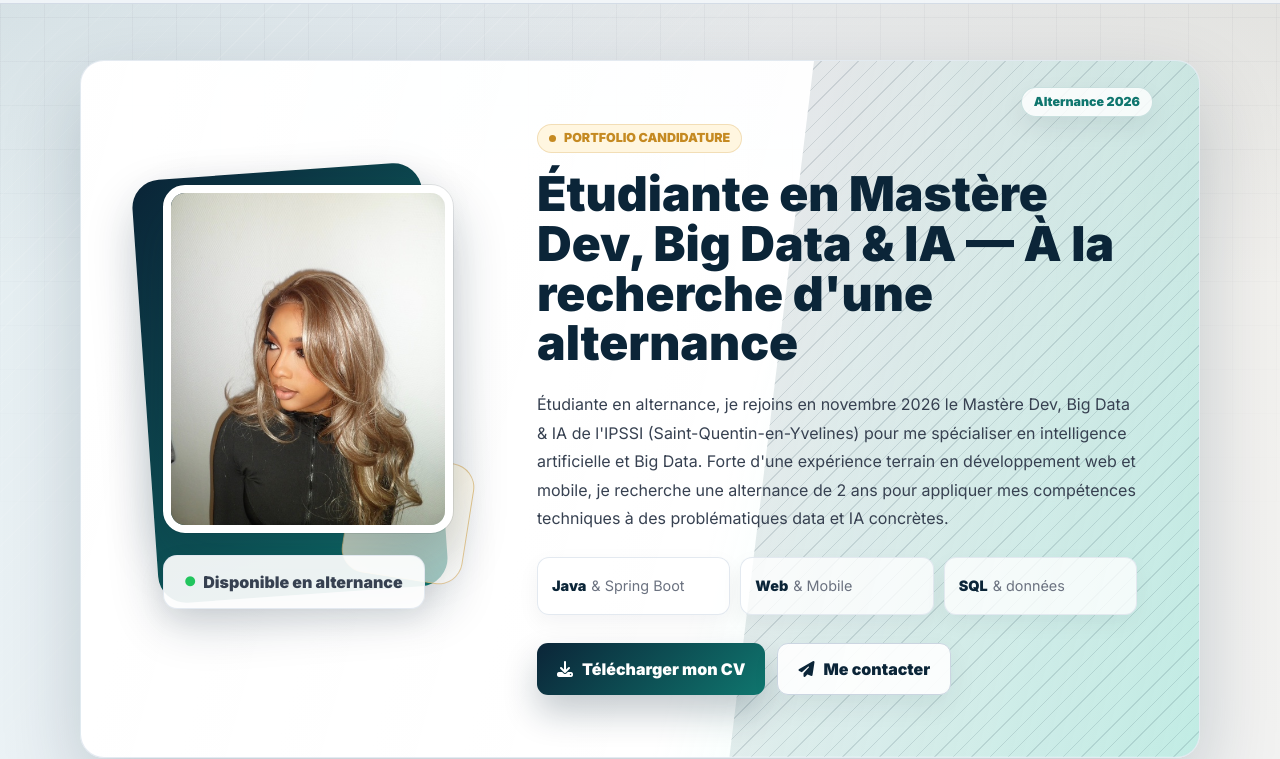
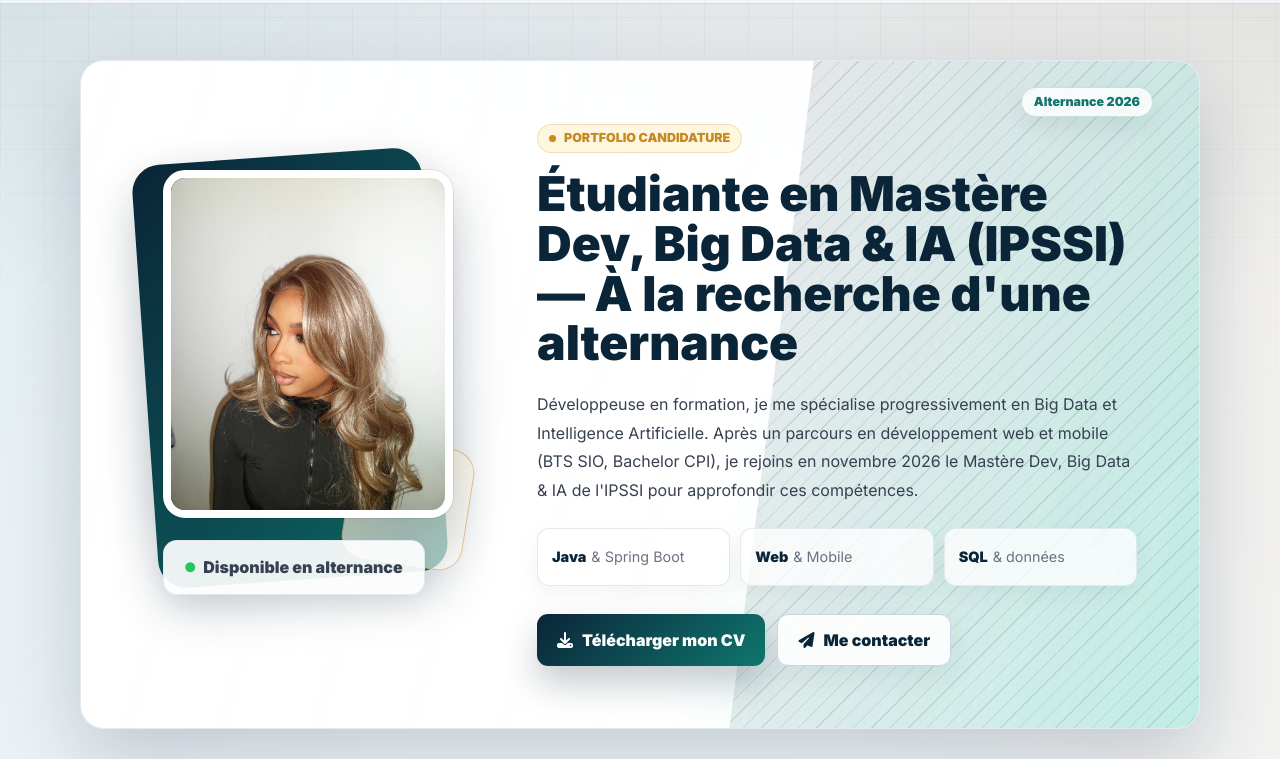
Before and after one commit to haby753/portfolioAlternance, a plain HTML site: page index.html in a window 1280 px wide. Shown: the part 71-830 px from the top of the page. Drawn offline with Linux system fonts and the light colour scheme.

Commit message:
feat : "description"

```diff
--- a/index.html
+++ b/index.html
@@ -32,9 +32,9 @@
       </div>
       <div class="hero-copy">
         <span class="eyebrow">Portfolio candidature</span>
-        <h2>Étudiante en Mastère Dev, Big Data & IA — À la recherche d'une alternance</h2>
+        <h2>Étudiante en Mastère Dev, Big Data & IA (IPSSI) — À la recherche d'une alternance</h2>
         <p>
-         Étudiante en alternance, je rejoins en novembre 2026 le Mastère Dev, Big Data & IA de l'IPSSI (Saint-Quentin-en-Yvelines) pour me spécialiser en intelligence artificielle et Big Data. Forte d'une expérience terrain en développement web et mobile, je recherche une alternance de 2 ans pour appliquer mes compétences techniques à des problématiques data et IA concrètes.
+        Développeuse en formation, je me spécialise progressivement en Big Data et Intelligence Artificielle. Après un parcours en développement web et mobile (BTS SIO, Bachelor CPI), je rejoins en novembre 2026 le Mastère Dev, Big Data & IA de l'IPSSI pour approfondir ces compétences.
         </p>
         <div class="hero-stats" aria-label="Points forts">
           <span><strong>Java</strong> & Spring Boot</span>
```
